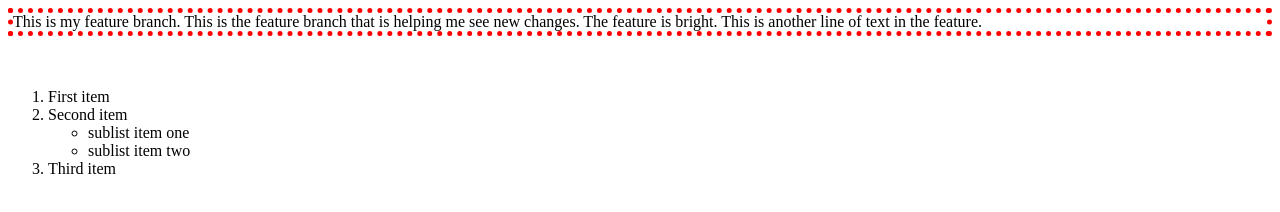
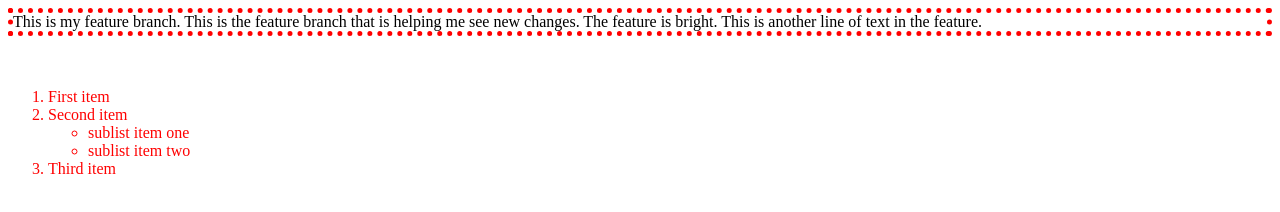
Before and after one commit to varmbadonzo/actuallecture, a plain HTML site: page index.html in a window 1280 px wide. Drawn offline with Linux system fonts and the light colour scheme.

Commit message:
added styling to the list item

```diff
--- a/index.html
+++ b/index.html
@@ -5,6 +5,9 @@
         <style>
             div {
                 border: 5px dotted red;
+            }
+            ol, li {
+                color: red;
             }
         </style>
     </head>
```
